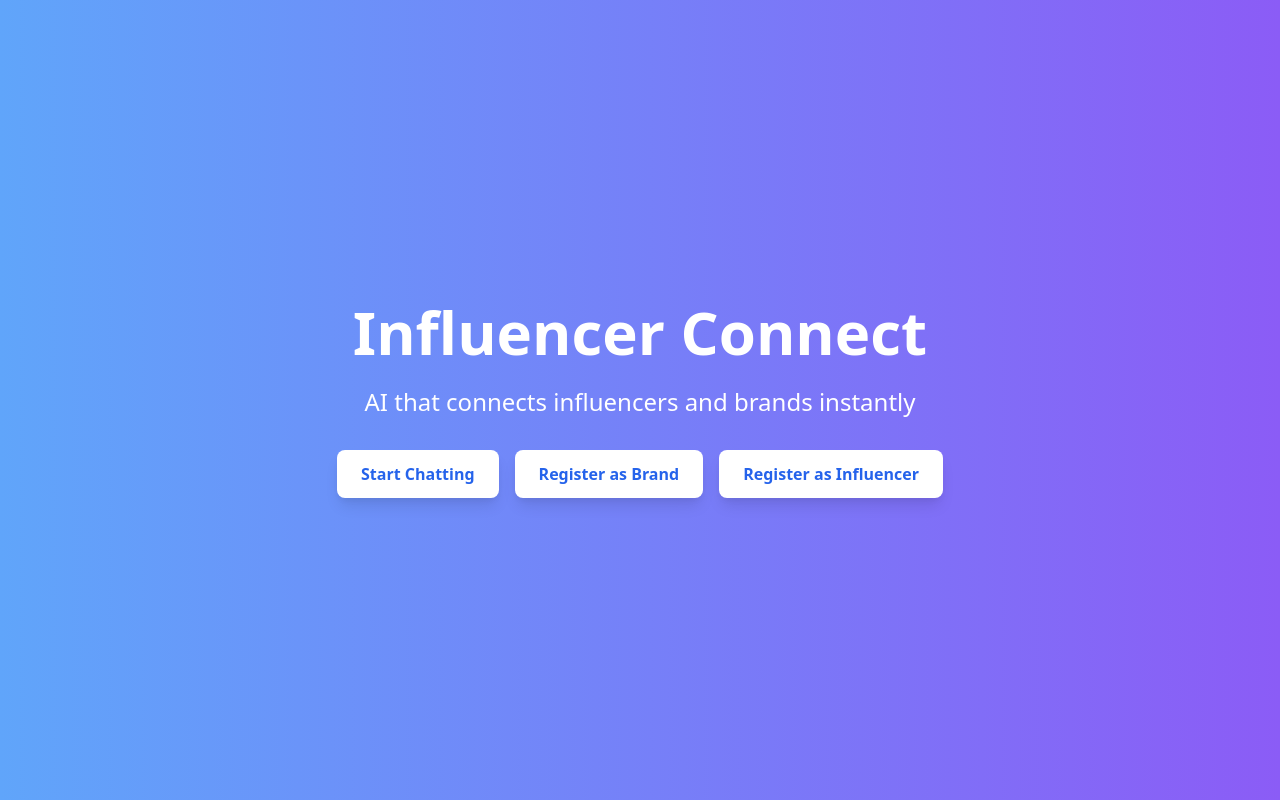
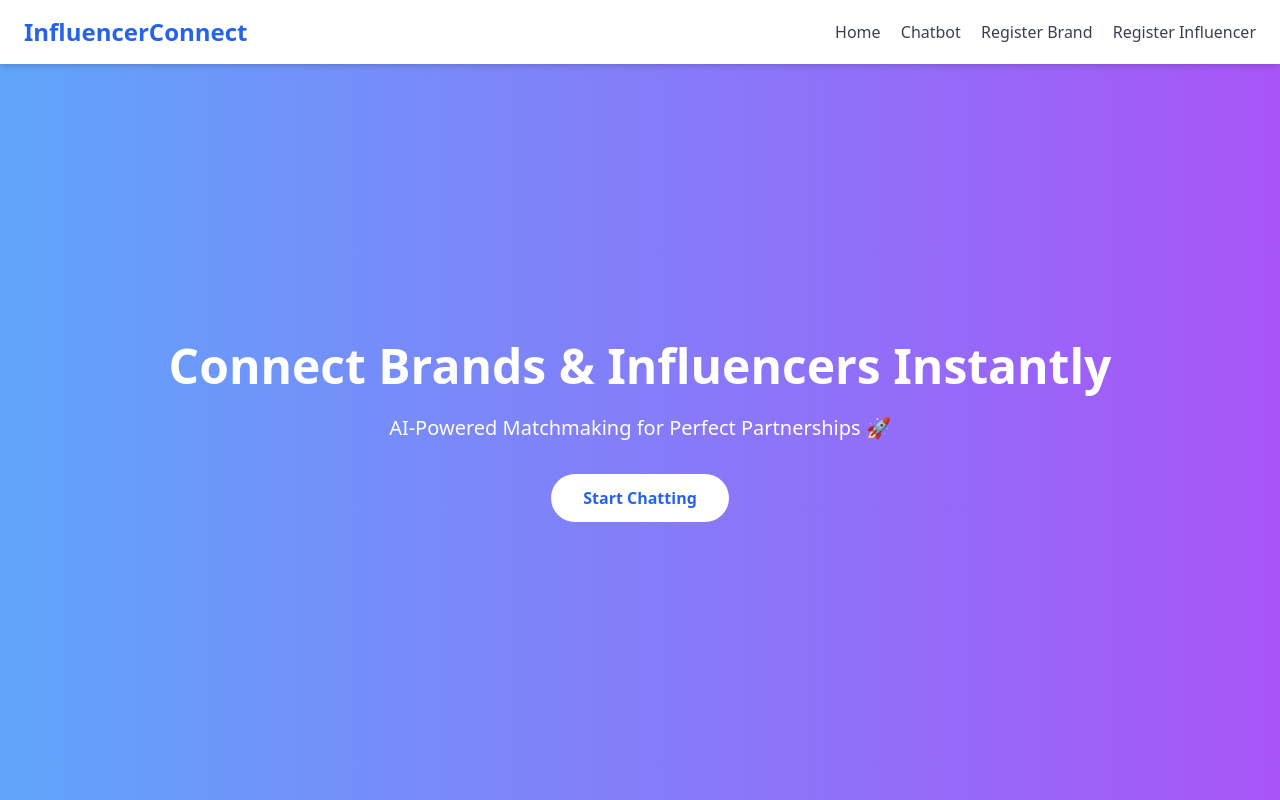
Before and after one commit to harsh-1315/influencer_connect, a Flask app: page / in a window 1280 px wide. Run offline with Flask 2, Linux system fonts and the light colour scheme; some libraries are stand-ins or nearby versions.

Commit message:
Update home.html with new Tailwind design and navbar

```diff
--- a/templates/home.html
+++ b/templates/home.html
@@ -4,24 +4,29 @@
 <head>
     <meta charset="UTF-8">
     <title>Influencer Connect</title>
-    <link href="https://cdn.jsdelivr.net/npm/tailwindcss@2.2.19/dist/tailwind.min.css" rel="stylesheet">
+    <script src="https://cdn.tailwindcss.com"></script>
 </head>
-<body class="bg-gradient-to-r from-blue-400 to-purple-500 min-h-screen flex flex-col items-center justify-center text-white">
-    <div class="text-center">
-        <h1 class="text-4xl md:text-6xl font-bold mb-6">Influencer Connect</h1>
-        <p class="text-xl md:text-2xl mb-8">AI that connects influencers and brands instantly</p>
+<body class="bg-gradient-to-r from-blue-400 to-purple-500 min-h-screen flex flex-col">
 
-        <div class="flex flex-col md:flex-row gap-4 justify-center">
-            <a href="/chatbot" class="bg-white text-blue-600 font-semibold py-3 px-6 rounded-lg shadow-lg hover:bg-gray-100 transition">
-                Start Chatting
-            </a>
-            <a href="/register-brand" class="bg-white text-blue-600 font-semibold py-3 px-6 rounded-lg shadow-lg hover:bg-gray-100 transition">
-                Register as Brand
-            </a>
-            <a href="/register-influencer" class="bg-white text-blue-600 font-semibold py-3 px-6 rounded-lg shadow-lg hover:bg-gray-100 transition">
-                Register as Influencer
-            </a>
+    <!-- Navbar -->
+    <nav class="bg-white shadow-md">
+        <div class="container mx-auto px-6 py-4 flex justify-between items-center">
+            <h1 class="text-2xl font-bold text-blue-600">InfluencerConnect</h1>
+            <div class="space-x-4">
+                <a href="/" class="text-gray-700 hover:text-blue-600">Home</a>
+                <a href="/chatbot" class="text-gray-700 hover:text-blue-600">Chatbot</a>
+                <a href="/register-brand" class="text-gray-700 hover:text-blue-600">Register Brand</a>
+                <a href="/register-influencer" class="text-gray-700 hover:text-blue-600">Register Influencer</a>
+            </div>
         </div>
-    </div>
+    </nav>
+
+    <!-- Hero Section -->
+    <section class="flex-grow flex flex-col justify-center items-center text-center text-white px-6">
+        <h2 class="text-5xl font-bold mb-6">Connect Brands & Influencers Instantly</h2>
+        <p class="text-xl mb-8">AI-Powered Matchmaking for Perfect Partnerships 🚀</p>
+        <a href="/chatbot" class="bg-white text-blue-600 font-semibold py-3 px-8 rounded-full hover:bg-gray-100 transition">Start Chatting</a>
+    </section>
+
 </body>
 </html>
```
